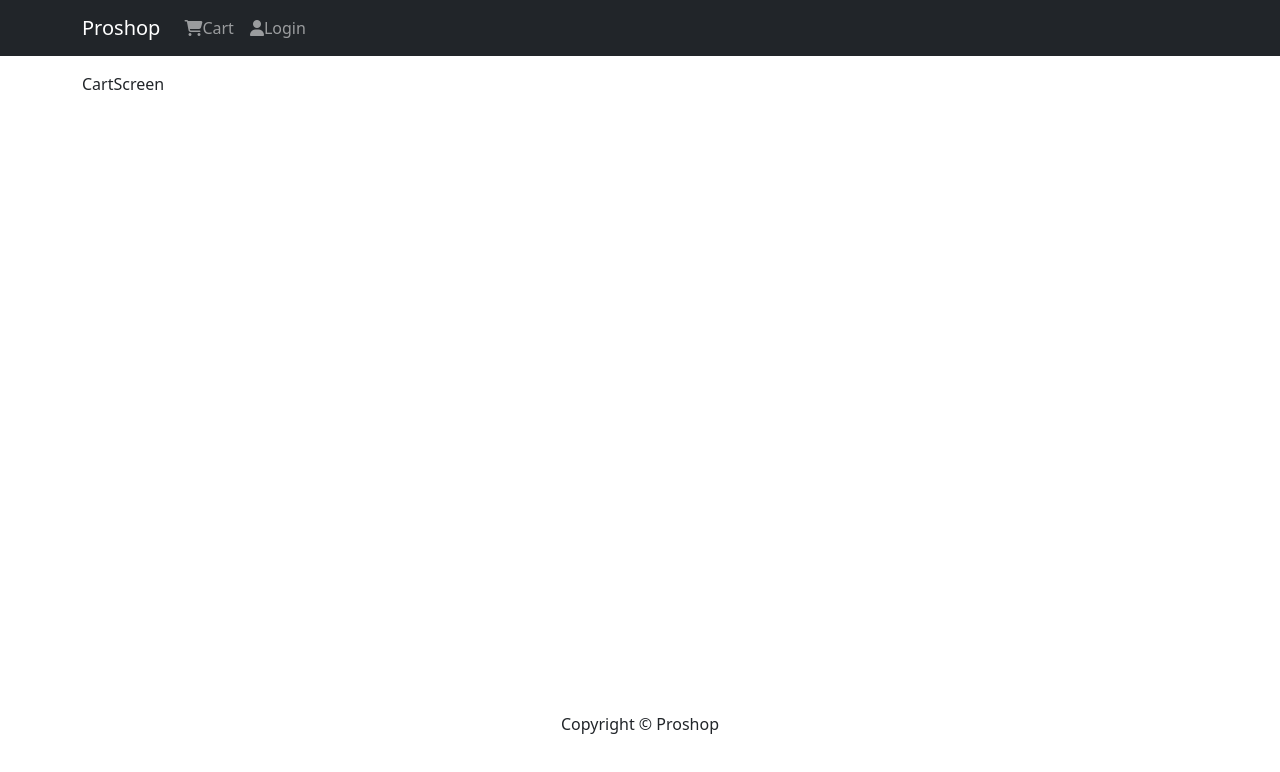
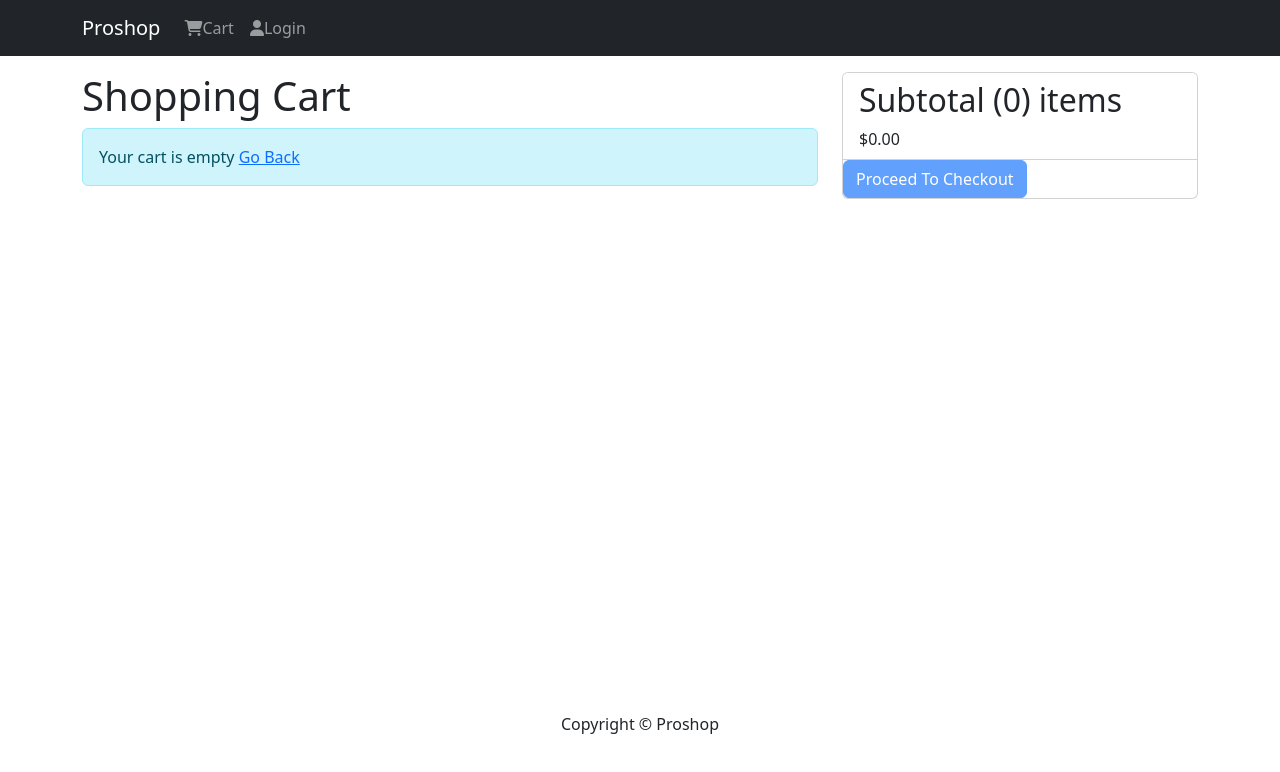
Before and after one commit to swasthikpb/eCommerce-website, a React (Create React App) app in the folder frontend/: page /cart/1 in a window 1280 px wide. Shown: the top 772 px of the page. Built offline with nearby package versions, Linux system fonts and the light colour scheme.

Commit message:
added cart page

```diff
--- /dev/null
+++ b/frontend/src/actions/cartAction.js
@@ -0,0 +1,20 @@
+import axios from "axios";
+import { CART_ADD_ITEM } from "../constants/cartConstant";
+
+export const addToCart = (id, quantity) => async (dispatch, getState) => {
+  const { data } = await axios.get(`/api/products/${id}`);
+
+  dispatch({
+    type: CART_ADD_ITEM,
+    payload: {
+      product: data._id,
+      name: data.name,
+      image: data.image,
+      price: data.price,
+      countInStock: data.countInStock,
+      quantity,
+    },
+  });
+
+  localStorage.setItem("cartItems", JSON.stringify(getState().cart.cartItems));
+};
--- /dev/null
+++ b/frontend/src/constants/cartConstant.js
@@ -0,0 +1,2 @@
+export const CART_ADD_ITEM = 'CART_ADD_ITEM'
+export const CART_REMOVE_ITEM = 'CART_REMOVE_ITEM'
--- /dev/null
+++ b/frontend/src/hooks/useQueryParams.js
@@ -0,0 +1,8 @@
+import { useLocation } from "react-router-dom";
+
+const useQueryParams = () => {
+    const location = useLocation();
+    return new URLSearchParams(location.search);
+};
+
+export default useQueryParams;
--- /dev/null
+++ b/frontend/src/reducers/cartReducer.js
@@ -0,0 +1,26 @@
+import { CART_ADD_ITEM } from "../constants/cartConstant";
+
+export const cartReducer = (state = { cartItems: [] }, action) => {
+  switch (action.type) {
+    case CART_ADD_ITEM:
+      const item = action.payload;
+
+      const existItem = state.cartItems.find((x) => x.product === item.product);
+
+      if (existItem) {
+        return {
+          ...state,
+          cartItems: state.cartItems.map((x) =>
+            x.product === existItem.product ? item : x
+          ),
+        };
+      } else {
+        return {
+          ...state,
+          cartItems: [...state.cartItems, item],
+        };
+      }
+    default:
+      return state;
+  }
+};
--- a/frontend/src/screens/CartScreen.js
+++ b/frontend/src/screens/CartScreen.js
@@ -1,9 +1,115 @@
-import React from 'react'
+import React, { useEffect } from "react";
+import { useParams,} from "react-router-dom";
+import { useDispatch, useSelector } from "react-redux";
+import Message from "../components/Message";
+import useQueryParams from "../hooks/useQueryParams";
+import { addToCart } from "../actions/cartAction";
+import { Link } from 'react-router-dom'
+import { Row, Col, ListGroup, Image, Form, Button, Card } from 'react-bootstrap'
+function CartScreen() {
+    const { id: productId } = useParams();
+    console.log("Product ID from useParams:", productId);
+    const queryParams = useQueryParams();
 
-const CartScreen = () => {
-  return (
-    <div>CartScreen</div>
-  )
+    const id = queryParams.get("_id");
+    const quantity = queryParams.get("quantity") || 1;
+
+    const dispatch = useDispatch()
+
+    useEffect(() => {
+        if (productId) {
+            dispatch(addToCart(productId, quantity));
+        }
+    }, [dispatch, productId, quantity]);
+    const cart = useSelector((state) => state.cart);
+    const { cartItems } = cart;
+    console.log(cartItems)
+
+    console.log("Product ID:", id);
+    console.log("Quantity:", quantity);
+
+    return (
+        <Row>
+            <Col md={8}>
+                <h1>Shopping Cart</h1>
+                {cartItems.length === 0 ? (
+                    <Message variant='info'>
+                        Your cart is empty <Link to='/'>Go Back</Link>
+                    </Message>
+                ) : (
+                        <ListGroup variant='flush'>
+                            {cartItems.map(item => (
+                                <ListGroup.Item key={item.product}>
+                                    <Row>
+                                        <Col md={2}>
+                                            <Image src={item.image} alt={item.name} fluid rounded />
+                                        </Col>
+                                        <Col md={3}>
+                                            <Link to={`/product/${item.product}`}>{item.name}</Link>
+                                        </Col>
+
+                                        <Col md={2}>
+                                            ${item.price}
+                                        </Col>
+
+                                        <Col md={3}>
+                                            <Form.Control
+                                                as="select"
+                                                value={item.qty}
+                                                onChange={(e) => dispatch(addToCart(item.product, Number(e.target.value)))}
+                                            >
+                                                {
+
+                                                    [...Array(item.countInStock).keys()].map((x) => (
+                                                        <option key={x + 1} value={x + 1}>
+                                                            {x + 1}
+                                                        </option>
+                                                    ))
+                                                }
+
+                                            </Form.Control>
+                                        </Col>
+
+                                        <Col md={1}>
+                                            <Button
+                                                type='button'
+                                                variant='light'
+                                            >
+                                                <i className='fas fa-trash'></i>
+                                            </Button>
+                                        </Col>
+                                    </Row>
+                                </ListGroup.Item>
+                            ))}
+                        </ListGroup>
+                    )}
+            </Col>
+
+            <Col md={4}>
+                <Card>
+                    <ListGroup variant='flush'>
+                        <ListGroup.Item>
+                            <h2>Subtotal ({cartItems.reduce((acc, item) => acc + item.qty, 0)}) items</h2>
+                            ${cartItems.reduce((acc, item) => acc + item.qty * item.price, 0).toFixed(2)}
+                        </ListGroup.Item>
+                    </ListGroup>
+
+                    <ListGroup.Item>
+                        <Button
+                            type='button'
+                            className='btn-block'
+                            disabled={cartItems.length === 0}
+
+                        >
+                            Proceed To Checkout
+                        </Button>
+                    </ListGroup.Item>
+
+
+                </Card>
+            </Col>
+        </Row>
+    )
 }
 
-export default CartScreen
+export default CartScreen;
--- a/frontend/src/store.js
+++ b/frontend/src/store.js
@@ -2,11 +2,33 @@
 import { configureStore } from "@reduxjs/toolkit";
 import { productListReducer } from "./reducers/productReducer";
 import { productDetailsReducer } from "./reducers/productDetailsReducer";
+import { cartReducer } from "./reducers/cartReducer";
+
+const cartItemFromStorage = (() => {
+  try {
+    console.log(
+      "Cart Items in Local Storage:",
+      localStorage.getItem("cartItems")
+    );
+
+    return localStorage.getItem("cartItems")
+      ? JSON.parse(localStorage.getItem("cartItems"))
+      : [];
+  } catch (error) {
+    console.error("Error parsing cartItems from localStorage:", error);
+    return [];
+  }
+})();
+
+const initialState = {
+  cart: { cartItems: cartItemFromStorage },
+};
 
 const store = configureStore({
   reducer: {
     productList: productListReducer,
     productDetails: productDetailsReducer,
+    cart: cartReducer,
   },
 
   devTools: process.env.NODE_ENV !== "production",
```
